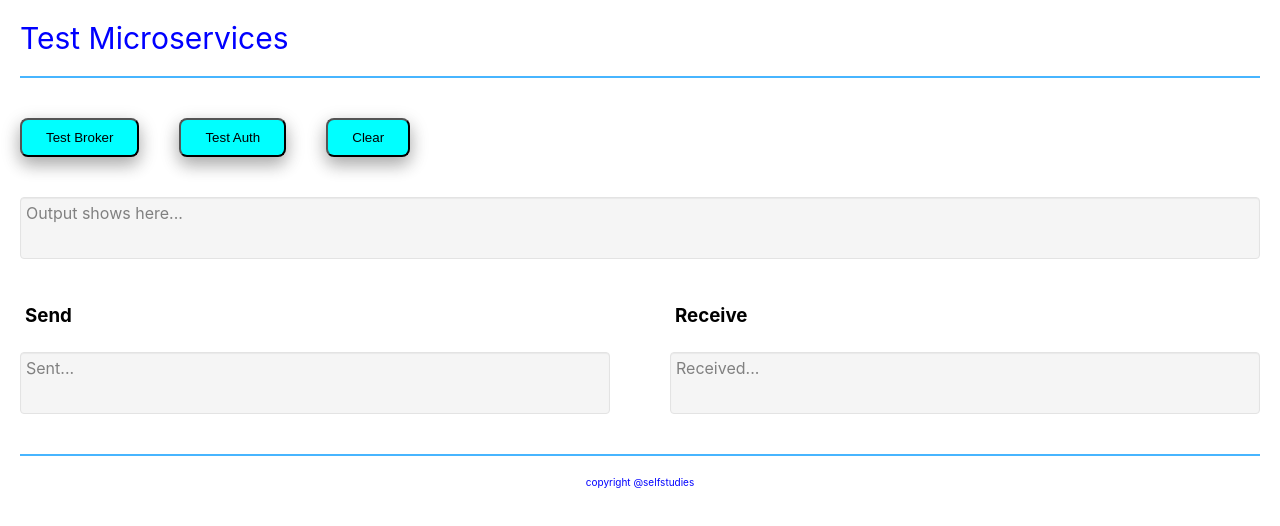
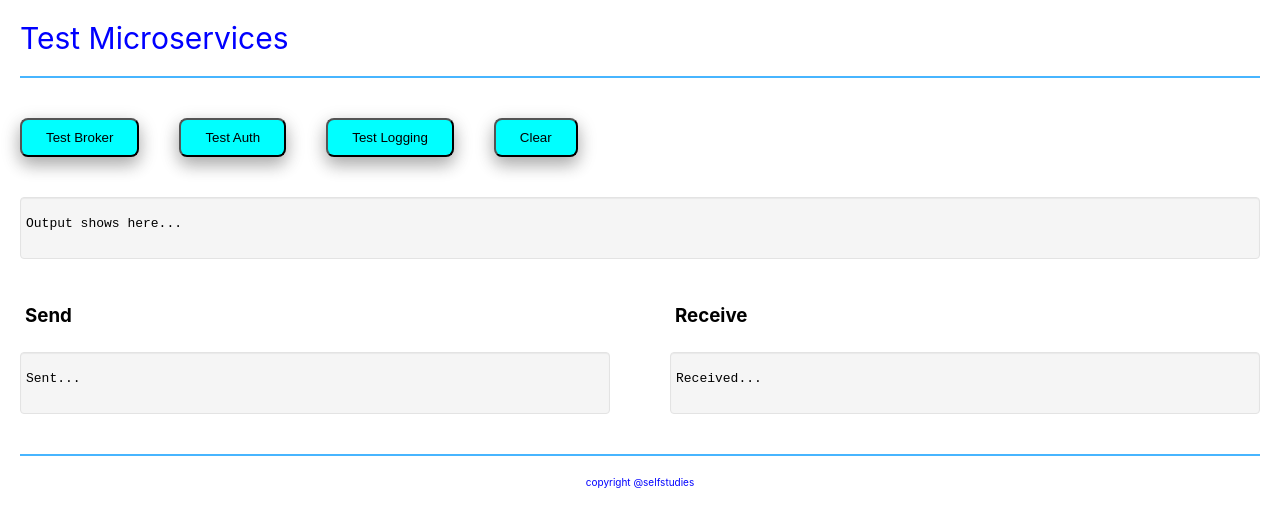
Before and after one commit to minniezhou/front_end, a React (Create React App) app: page / in a window 1280 px wide. Shown: the top 526 px of the page. Built offline with nearby package versions, Linux system fonts and the light colour scheme.

Commit message:
talk to log

```diff
--- a/src/components/Buttons.tsx
+++ b/src/components/Buttons.tsx
@@ -2,15 +2,31 @@ import Button from "./Button";
 import { InandOutCxt } from "../store/context";
 import { useContext } from "react";
 const Buttons = () => {
+  const authrequest = {
+    action: "authentication",
+    auth: {
+      email: "admin@example.com",
+      password: "verysecret",
+    },
+  };
+  const loggingrequest = {
+    action: "logging",
+    log: {
+      name: "front end",
+      message: "Test logging service from front end",
+    },
+  };
   const cxt = useContext(InandOutCxt);
   type ClickInput = {
     url: string;
     method: string;
     input: string;
+    body?: string;
   };
   const OnClick = (In: ClickInput) => {
     fetch(In.url, {
       method: In.method,
+      body: In.body,
     })
       .then((response) => {
         if (!response.ok) {
@@ -22,9 +38,10 @@ const Buttons = () => {
       .then((data) => {
         if (data.error) {
           cxt.SetError(data.message);
+          cxt.SetRequest(In.input);
           return;
         }
-        const output = JSON.stringify(data);
+        const output = JSON.stringify(data, null, 4);
         cxt.ClearInandOut();
         cxt.SetRequest(In.input);
         cxt.SetResponse(output);
@@ -33,6 +50,7 @@ const Buttons = () => {
         cxt.ClearInandOut();
         if (error) {
           cxt.SetError(error.message);
+          cxt.SetRequest(In.input);
         } else {
           cxt.SetError("Connection error");
         }
@@ -46,19 +64,31 @@ const Buttons = () => {
           OnClick({
             url: "http://localhost:8080",
             method: "POST",
-            input: "empty request",
+            input: "empty request!",
           });
         }}
       ></Button>
       <Button
         OnClick={() => {
           OnClick({
-            url: "http://localhost:8080/hello",
-            method: "GET",
-            input: "empty request",
+            url: "http://localhost:8080/handle",
+            method: "POST",
+            input: JSON.stringify(authrequest, null, 4),
+            body: JSON.stringify(authrequest, null, 4),
           });
         }}
         name="Test Auth"
+      ></Button>
+      <Button
+        OnClick={() => {
+          OnClick({
+            url: "http://localhost:8080/handle",
+            method: "POST",
+            input: JSON.stringify(loggingrequest, null, 4),
+            body: JSON.stringify(loggingrequest, null, 4),
+          });
+        }}
+        name="Test Logging"
       ></Button>
       <Button
         OnClick={() => {
--- a/src/components/TextBox.tsx
+++ b/src/components/TextBox.tsx
@@ -2,9 +2,7 @@ import "./TextBox.css";
 const TextBox: React.FC<{ text: string }> = (prop) => {
   return (
     <div className="container">
-      <p>
-        {prop.text}
-      </p>
+      <pre>{prop.text}</pre>
     </div>
   );
 };
```
